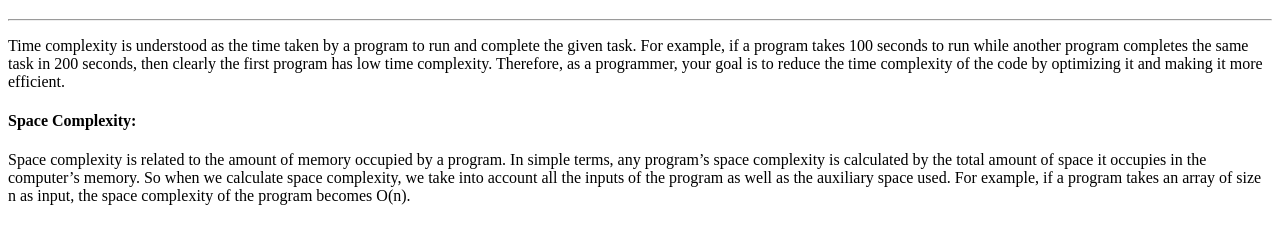
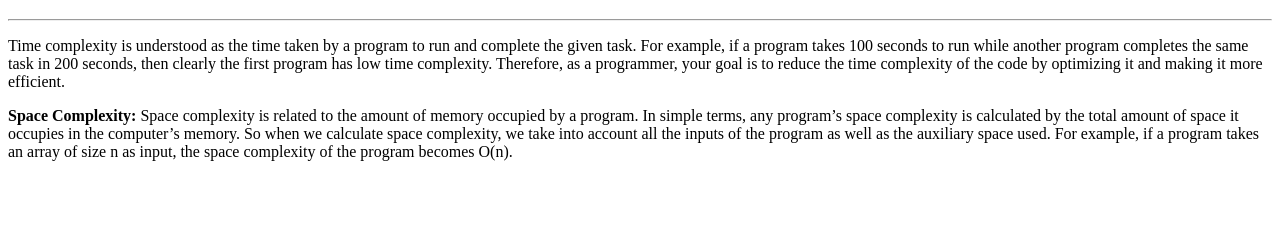
Before and after one commit to acciojob/time-and-space-complexity-Shridhar802, a website: page main.html in a window 1280 px wide. Shown: the part 61-304 px from the top of the page. Drawn offline with Linux system fonts and the light colour scheme.

Commit message:
created a submission

```diff
--- a/main.html
+++ b/main.html
@@ -12,8 +12,9 @@
 </script>
 
 </body>
-	<div>
 		<h1>Time and Space Complexity</h1><hr>
+
 		<p>Time complexity is understood as the time taken by a program to run and complete the given task. For example, if a program takes 100 seconds to run while another program completes the same task in 200 seconds, then clearly the first program has low time complexity. Therefore, as a programmer, your goal is to reduce the time complexity of the code by optimizing it and making it more efficient.</p>
-		<h4>Space Complexity:</h4><p>Space complexity is related to the amount of memory occupied by a program. In simple terms, any program’s space complexity is calculated by the total amount of space it occupies in the computer’s memory. So when we calculate space complexity, we take into account all the inputs of the program as well as the auxiliary space used. For example, if a program takes an array of size n as input, the space complexity of the program becomes O(n).</p>
+		<p><b>Space Complexity:</b> Space complexity is related to the amount of memory occupied by a program. In simple terms, any program’s space complexity is calculated by the total amount of space it occupies in the computer’s memory. So when we calculate space complexity, we take into account all the inputs of the program as well as the auxiliary space used. For example, if a program takes an array of size n as input, the space complexity of the program becomes O(n).</p>
+
 </html>
```
